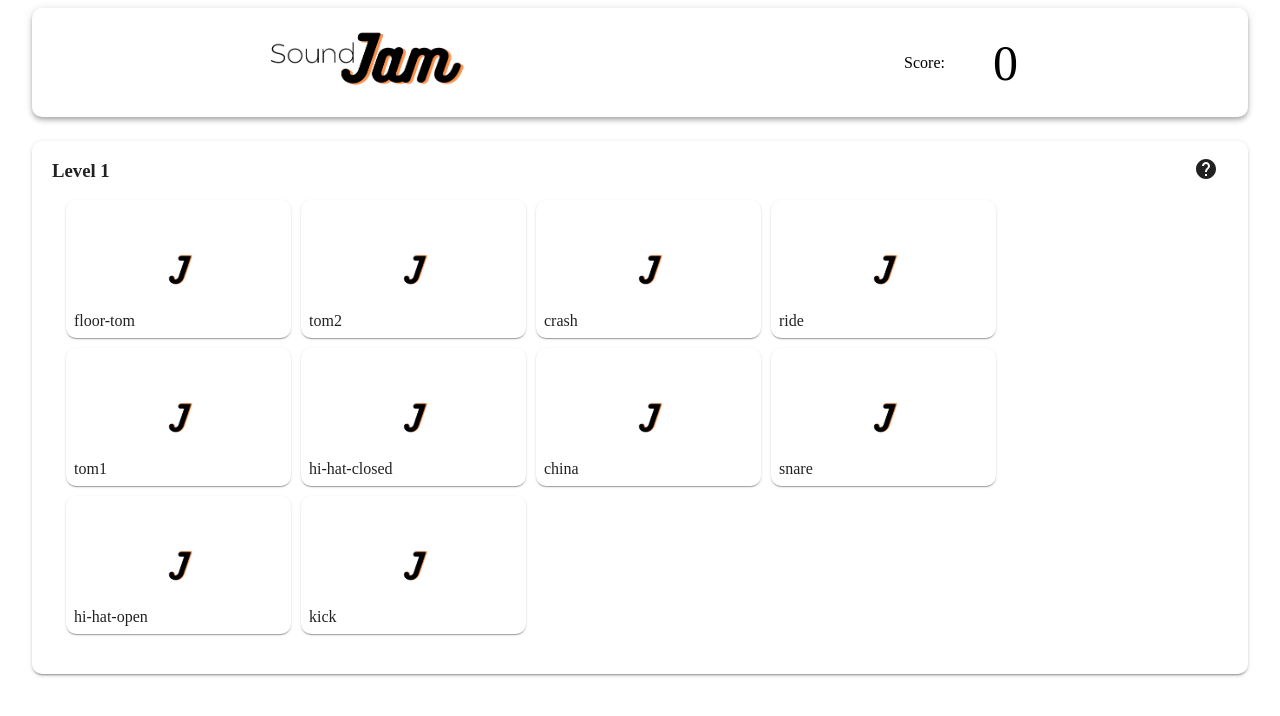
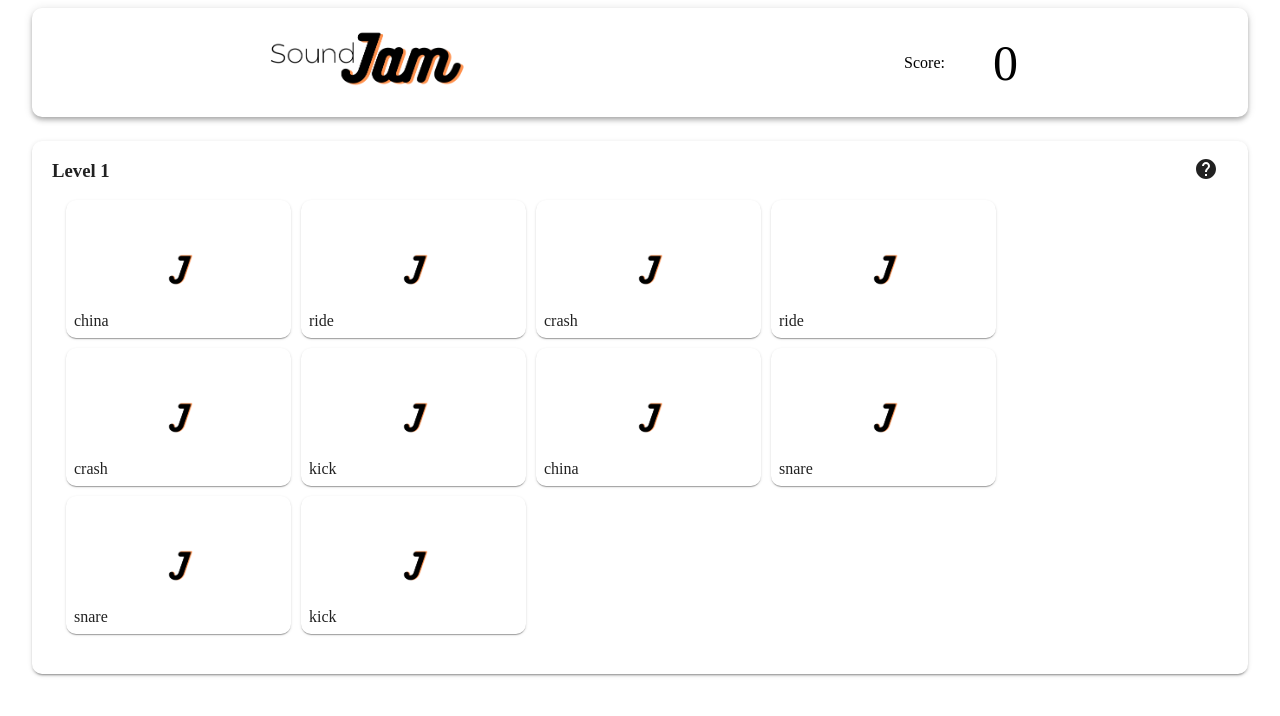
Before and after one commit to seanmadondo/soundjam, a React (Create React App) app: page / in a window 1280 px wide. Shown: the top 716 px of the page. Built offline with nearby package versions, Linux system fonts and the light colour scheme.

Commit message:
Updates to gamification

```diff
--- a/src/components/Board/TicketGrid/index.tsx
+++ b/src/components/Board/TicketGrid/index.tsx
@@ -4,7 +4,7 @@ import { Ticket } from "../../Ticket";
 
 import { useRootStore } from "../../../stores/RootStateContext";
 import { observer } from "mobx-react-lite";
-import { useEffect } from "react";
+import { useEffect, useState } from "react";
 
 //============= Radomiser functions =================
 function swap(ticketList, i, j) {
@@ -34,6 +34,10 @@ export const TicketGrid = observer(() => {
   const ticketCount = ticketStore.ticketStore.length;
   const ticketList = shuffle(ticketStore.ticketStore.getTickets(), ticketCount);
 
+  const handleClick = (id) => {
+    //console.log(id);
+  };
+
   return (
     <Container
       css={{
@@ -43,13 +47,14 @@ export const TicketGrid = observer(() => {
       }}
     >
       {ticketList.map((ticket) => (
+        <div onClick={() => handleClick(ticket.id)} key={ticket.id}>
           <Ticket
-          key={ticket.id}
             id={ticket.id}
             title={ticket.title}
             status={ticket.status}
             sound={ticket.sound}
           />
+        </div>
       ))}
     </Container>
   );
--- a/src/components/Ticket/index.tsx
+++ b/src/components/Ticket/index.tsx
@@ -8,21 +8,63 @@ import {
   CardActions,
 } from "@material-ui/core";
 import { useState } from "react";
-
 import J from "../../images/J.png";
 
 interface ticketProps {
   id: number;
   title: string;
-  status: string;
-  sound: string;
+  status?: string;
+  sound?: string;
 }
 
-export const Ticket = ({ title, status, sound }: ticketProps): JSX.Element => {
-  const [open, setOpen] = useState(false);
+var OPEN_CARDS_LIST: string[] = [];
+
+const evaluateOpenCards = (cardList: string[]) => {
+  return cardList[0] === cardList[1] ? true : false;
+};
+
+const setCardState = (color) => {
+  //3 states = closed (white), open (orange), complete (green), wrong (red)
+
+  switch (color) {
+    case "green":
+      return "#00FF00";
+    case "red":
+      return "ff0000";
+    case "open":
+      return "#FF914D";
+    default:
+      return "white";
+  }
+};
+
+export const Ticket = ({
+  id,
+  title,
+  status,
+  sound,
+}: ticketProps): JSX.Element => {
+  const [cardOpen, setCardOpen] = useState(false);
+
+  //Things to do onclick
+  // - change color of clicked card
+  // - add id to openCards
+  // - allow one more move
+
+  //On 2 clicks
+  // add id to openCards
+  // - evaluate the 2 cards
+  // - reset moves or mark as completed
 
   const handleCardClick = () => {
-    setOpen(!open);
+    if (OPEN_CARDS_LIST.length < 1 && !OPEN_CARDS_LIST.includes(title)) {
+      setCardOpen(!cardOpen);
+      OPEN_CARDS_LIST.push(title);
+    } else {
+      setCardOpen(!cardOpen);
+      OPEN_CARDS_LIST.push(title);
+      console.log(OPEN_CARDS_LIST);
+    }
   };
 
   return (
@@ -34,7 +76,7 @@ export const Ticket = ({ title, status, sound }: ticketProps): JSX.Element => {
           fontFamily: "Baloo 2",
           marginLeft: "10px",
           marginBottom: "10px",
-          backgroundColor: open ? "#FF914D" : "white",
+          backgroundColor: cardOpen ? "#FF914D" : "white",
           "&:hover": {
             transform: "scale(1.02)",
             boxShadow: "0 1px 3px 3px #FF914D",
--- a/src/stores/TicketData.ts
+++ b/src/stores/TicketData.ts
@@ -13,13 +13,13 @@ export const TicketData = [
   },
   {
     id: 2,
-    title: "hi-hat-closed",
+    title: "kick",
     status: "todo",
     sound: "",
   },
   {
     id: 3,
-    title: "hi-hat-open",
+    title: "snare",
     status: "todo",
     sound: "",
   },
@@ -37,19 +37,19 @@ export const TicketData = [
   },
   {
     id: 6,
-    title: "tom1",
+    title: "crash",
     status: "todo",
     sound: "",
   },
   {
     id: 7,
-    title: "tom2",
+    title: "ride",
     status: "todo",
     sound: "",
   },
   {
     id: 8,
-    title: "floor-tom",
+    title: "china",
     status: "todo",
     sound: "",
   },
```
Lines whose indentation alone changed are shown as unchanged.
